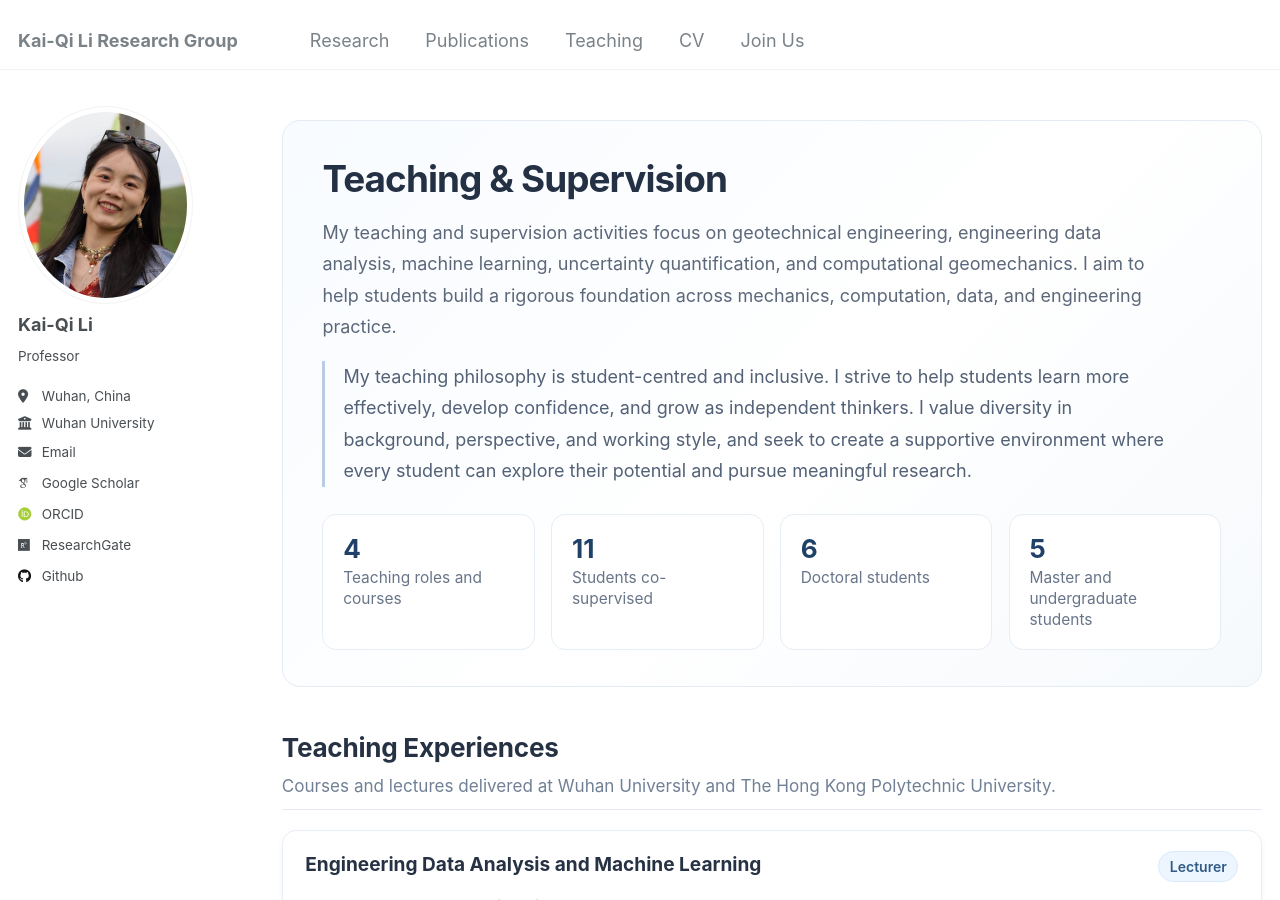
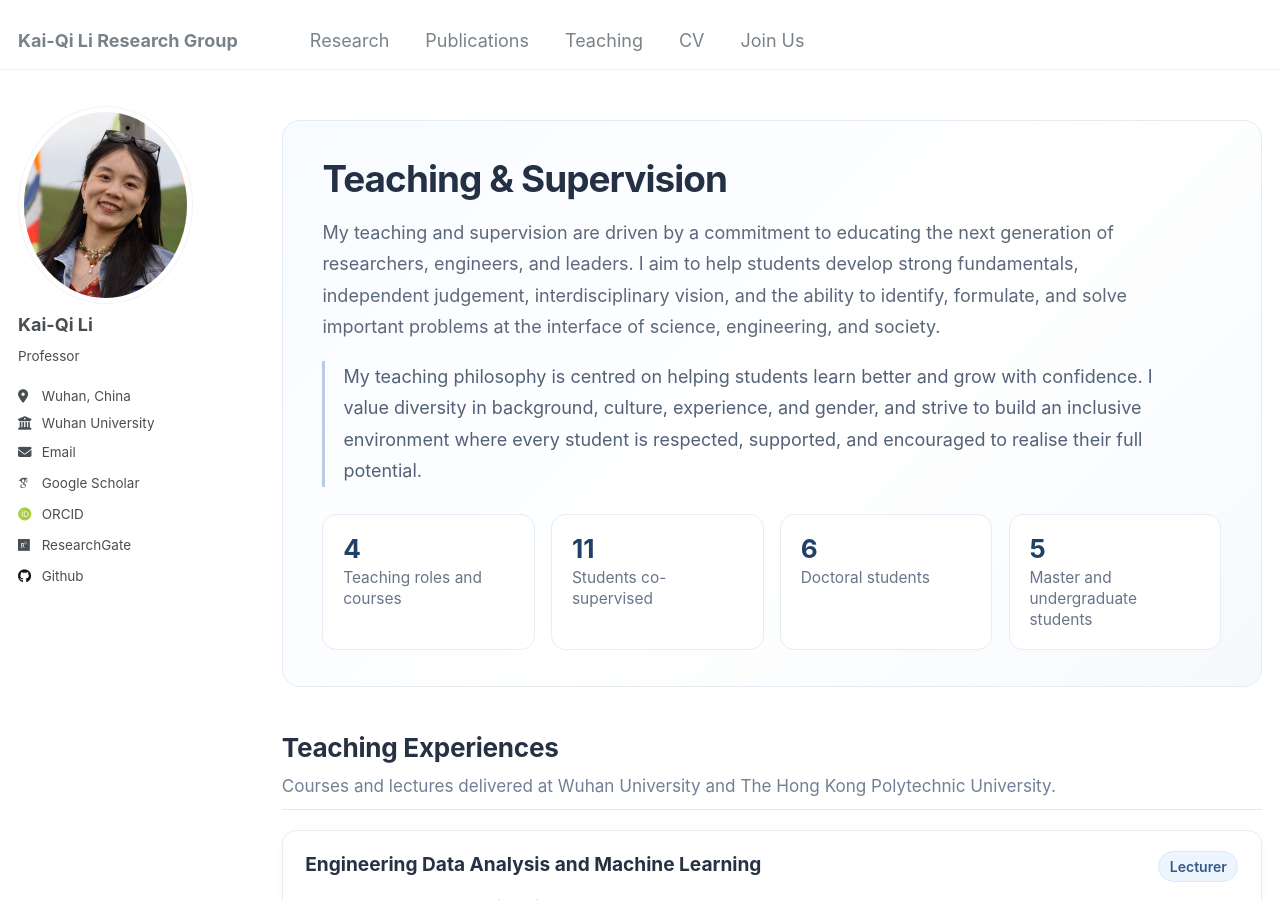
Before and after one commit to kqceeli/kqceeli.github.io, a Jekyll site: the page built from _pages/teaching.html, in a window 1280 px wide and 900 px high. Built offline with Jekyll 4.4.1, drawn with Linux system fonts in a browser that asks for light colours; some web fonts are replaced.

Commit message:
Update teaching.html

```diff
--- a/_pages/teaching.html
+++ b/_pages/teaching.html
@@ -295,16 +295,16 @@ author_profile: true
      <h1>Teaching & Supervision</h1>
 
      <p>
-      My teaching and supervision activities focus on geotechnical engineering, engineering data analysis,
-      machine learning, uncertainty quantification, and computational geomechanics. I aim to help students
-      build a rigorous foundation across mechanics, computation, data, and engineering practice.
+       My teaching and supervision are driven by a commitment to educating the next generation of
+       researchers, engineers, and leaders. I aim to help students develop strong fundamentals,
+       independent judgement, interdisciplinary vision, and the ability to identify, formulate, and solve
+       important problems at the interface of science, engineering, and society.
      </p>
 
      <p class="philosophy">
-      My teaching philosophy is student-centred and inclusive. I strive to help students learn more effectively,
-      develop confidence, and grow as independent thinkers. I value diversity in background, perspective,
-      and working style, and seek to create a supportive environment where every student can explore their
-      potential and pursue meaningful research.
+       My teaching philosophy is centred on helping students learn better and grow with confidence.
+       I value diversity in background, culture, experience, and gender, and strive to build an inclusive
+       environment where every student is respected, supported, and encouraged to realise their full potential.
      </p>
 
      <div class="teaching-stats">
```
Lines whose indentation alone changed are shown as unchanged.
